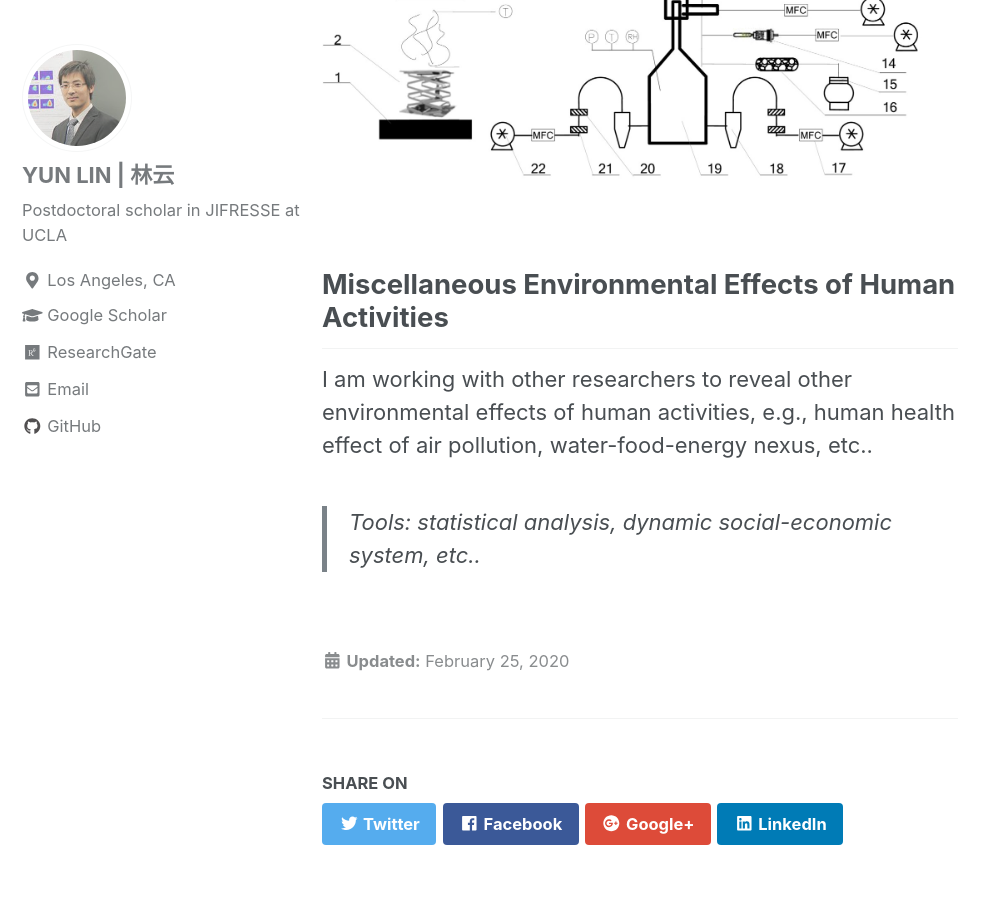
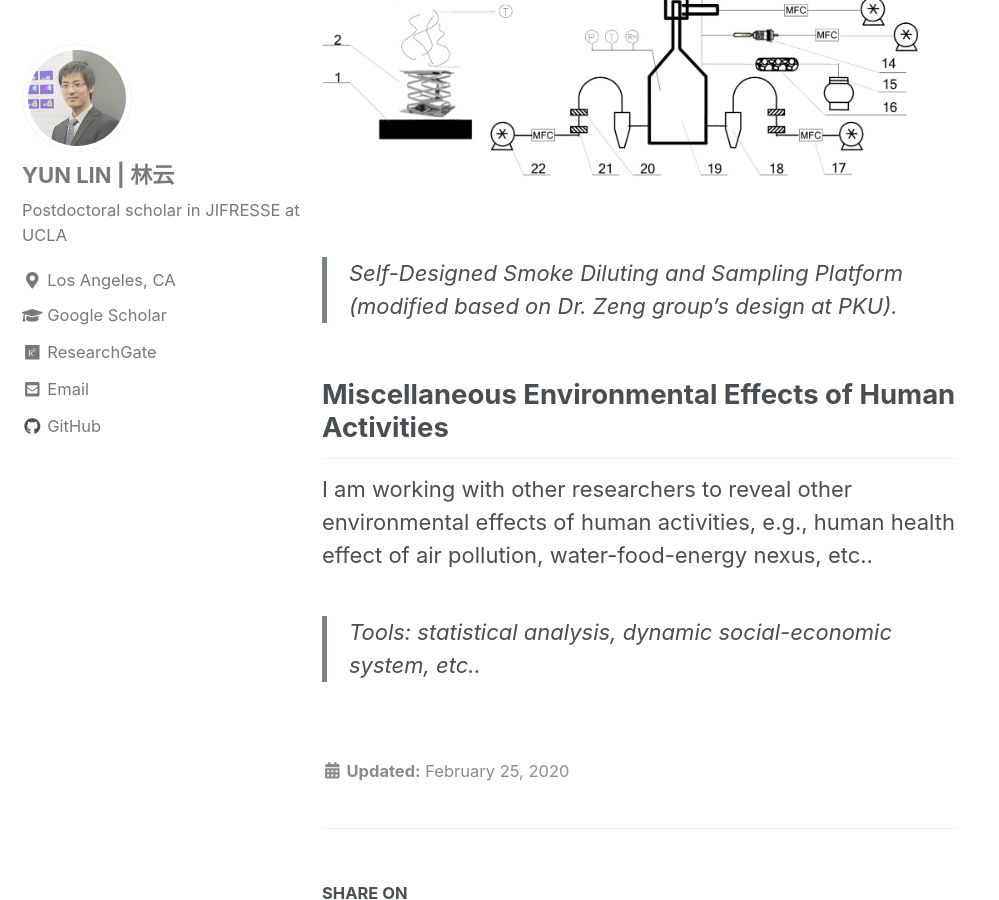
Before and after one commit to nolanylin/nolanylin.github.io, a Jekyll site: the page built from _pages/research.md, in a window 1280 px wide and 900 px high, scrolled down 3271 px. Shown: the whole window, without its empty margins (0-999 px from the left). Built offline with Jekyll 4.4.1, drawn with Linux system fonts in a browser that asks for light colours; nearby versions of some CDN libraries.

Commit message:
Update research.md

```diff
--- a/_pages/research.md
+++ b/_pages/research.md
@@ -25,6 +25,7 @@ Self-designed sampling or reaction experimental systems equiped with commercial
 >The experimental systems and monitoring instruments include smoke chamber, smoke sampling and dilution system etc.. The target pollutants under study invole gaseous precusors, fine particles, black carbon, secondary organic compounds, and so on.
 >One of such our work has employed self-designed smoke diluting and sampling platform to mimic the emissios of open biomass burnings and their emission charateristics [(Zhang et al., 2013)](https://www.sciencedirect.com/science/article/pii/S1352231012005407):
 {% include figure image_path="/assets/images/biomasburing2009.jpg" %}
+>Self-Designed Smoke Diluting and Sampling Platform (modified based on Dr. Zeng group's design at PKU).
 
 ## Miscellaneous Environmental Effects of Human Activities
 I am working with other researchers to reveal other environmental effects of human activities, e.g., human health effect of air pollution, water-food-energy nexus, etc..
```
